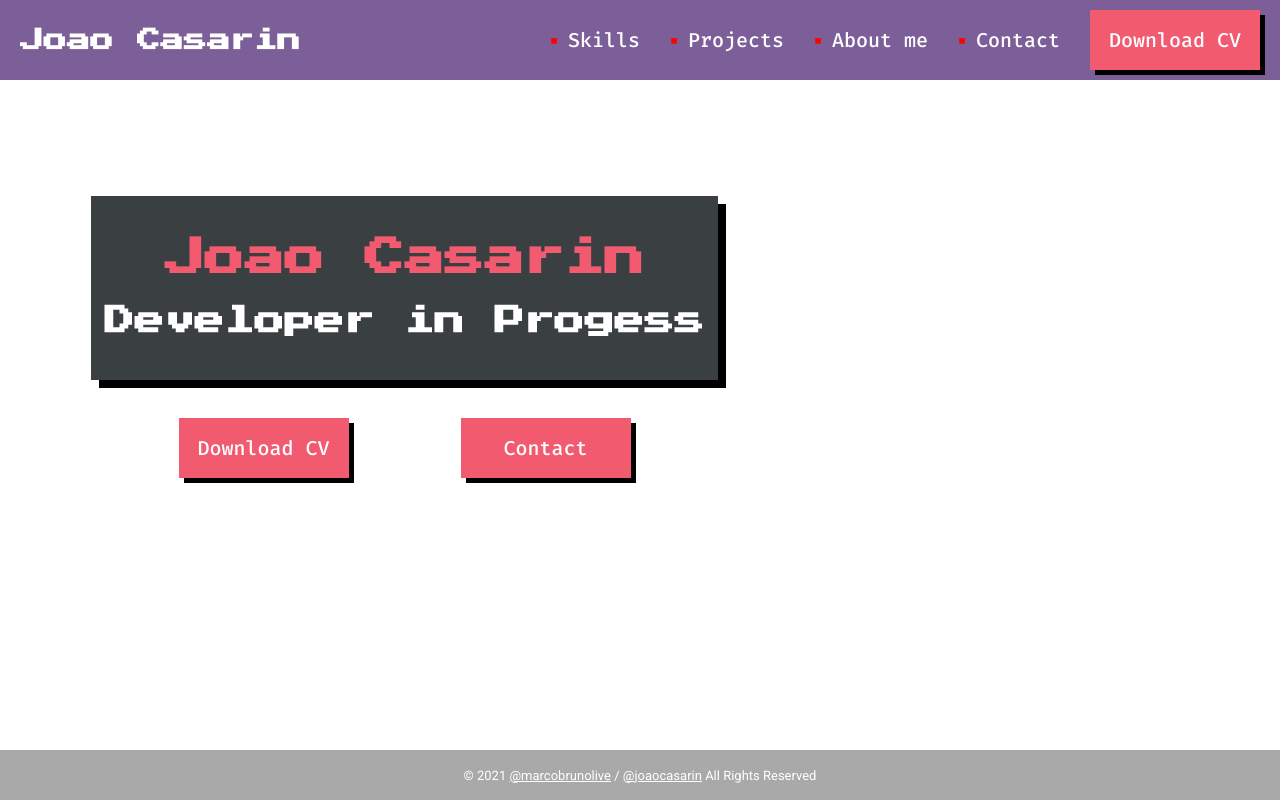
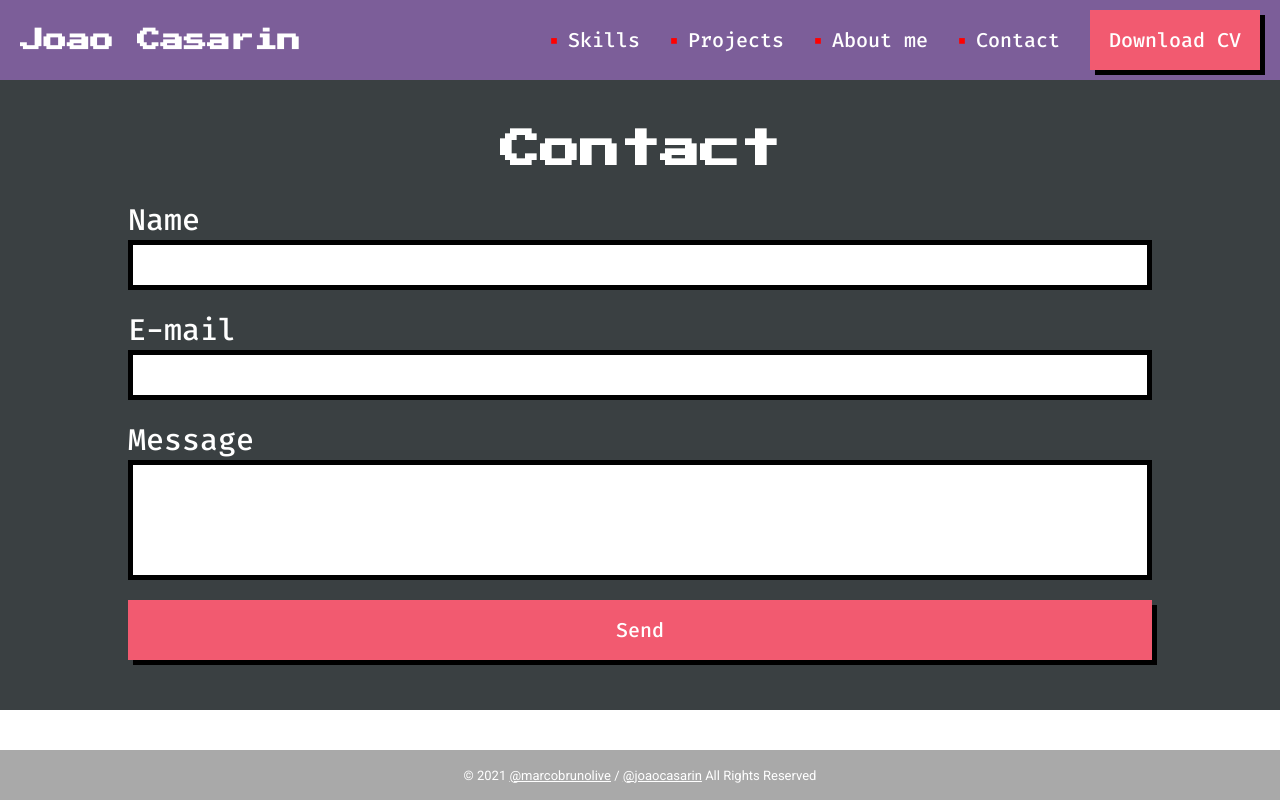
Before and after one commit to joaocasarin/joaocasarin.github.io, an Angular app: page /contact in a window 1280 px wide. Built offline with nearby package versions, Linux system fonts and the light colour scheme.

Commit message:
create contact page

```diff
--- a/src/app/app-routing.module.ts
+++ b/src/app/app-routing.module.ts
@@ -1,5 +1,6 @@
 import { NgModule } from '@angular/core';
 import { RouterModule, Routes } from '@angular/router';
+import { ContactComponent } from './contact/contact.component';
 import { HomeComponent } from './home/home.component';
 import { SkillsComponent } from './skills/skills.component';
 
@@ -22,7 +23,7 @@ const routes: Routes = [
   },
   {
     path: 'contact',
-    component: HomeComponent
+    component: ContactComponent
   }
 ];
 
--- a/src/app/app.component.css
+++ b/src/app/app.component.css
@@ -83,7 +83,7 @@
   cursor: pointer;
   transition: transform 100ms cubic-bezier(.45,.97,.68,2.48);
   border: none;
-  outline:none;
+  outline: none;
 }
 
 .download-cv:hover {
@@ -124,9 +124,7 @@
   width: 100vw;
   flex-grow: 1;
   display: flex;
-  flex-direction: row;
-  background-size: contain;
-  background-position: center;
+  flex-direction: column;
 }
 /* BODY STYLES - END */
 
--- a/src/app/app.module.ts
+++ b/src/app/app.module.ts
@@ -9,12 +9,14 @@ import { MatButtonModule } from '@angular/material/button';
 import { MatIconModule } from "@angular/material/icon";
 import { MatSidenavModule } from "@angular/material/sidenav";
 import { SkillsComponent } from './skills/skills.component';
+import { ContactComponent } from './contact/contact.component';
 
 @NgModule({
   declarations: [
     AppComponent,
     HomeComponent,
-    SkillsComponent
+    SkillsComponent,
+    ContactComponent
   ],
   imports: [
     BrowserModule,
--- /dev/null
+++ b/src/app/contact/contact.component.css
@@ -0,0 +1,66 @@
+@import url('https://fonts.googleapis.com/css2?family=Fira+Code:wght@300&display=swap');
+@import url('https://fonts.googleapis.com/css2?family=Press+Start+2P&display=swap');
+
+.wrapper {
+  background-color: #3A4042;
+  width: 100vw;
+  position: relative;
+  min-height: 100%;
+  padding: 50px 0 0 0;
+  display: flex;
+  flex-direction: column;
+  align-items: center;
+  font-family: 'Press Start 2P', cursive;
+  color: white;
+}
+
+.title {
+  font-size: 40px;
+}
+
+.contact-form {
+  margin-top: 30px;
+  display: flex;
+  flex-direction: column;
+  font-family: 'Fira Code', monospace;
+  font-size: 30px;
+}
+
+.contact-form input, .contact-form textarea {
+  border: 5px solid black;
+  height: 50px;
+  width: 80vw;
+  font-size: 30px;
+  margin-bottom: 20px;
+  outline: none;
+  resize: none;
+  justify-content: center;
+}
+
+.contact-form #msg {
+  height: 120px;
+}
+
+.contact-form .btn-submit {
+  background-color: #F25A70;
+  height: 60px;
+  font-family: 'Fira Code', monospace;
+  font-size: 20px;
+  color: white;
+  box-shadow: 5px 5px black;
+  cursor: pointer;
+  transition: transform 100ms cubic-bezier(.45,.97,.68,2.48);
+  border: none;
+  outline: none;
+  margin-bottom: 50px;
+}
+
+.contact-form .btn-submit:hover {
+  background-color: #3e8e41
+}
+
+.contact-form .btn-submit:active {
+  background-color: #3e8e41;
+  box-shadow: 0 0 black;
+  transform: translateY(4px);
+}
--- /dev/null
+++ b/src/app/contact/contact.component.html
@@ -0,0 +1,16 @@
+<section class="wrapper">
+  <h2 class="title">Contact</h2>
+
+  <article class="contact-form">
+    <label class="name" for="name">Name</label>
+    <input type="text" id="name">
+
+    <label class="mail" for="mail">E-mail</label>
+    <input type="email" id="mail">
+
+    <label class="msg" for="msg">Message</label>
+    <textarea name="msg" id="msg" cols="30" rows="1"></textarea>
+
+    <button class="btn-submit" type="submit">Send</button>
+  </article>
+</section>
--- /dev/null
+++ b/src/app/contact/contact.component.ts
@@ -0,0 +1,15 @@
+import { Component, OnInit } from '@angular/core';
+
+@Component({
+  selector: 'app-contact',
+  templateUrl: './contact.component.html',
+  styleUrls: ['./contact.component.css']
+})
+export class ContactComponent implements OnInit {
+
+  constructor() { }
+
+  ngOnInit(): void {
+  }
+
+}
--- a/src/app/home/home.component.css
+++ b/src/app/home/home.component.css
@@ -4,7 +4,7 @@
   display: flex;
   flex-direction: column;
   align-items: center;
-  margin: 116px 0 0 91px;
+  margin-top: 116px;
   font-family: 'Press Start 2P', cursive;
 }
 
--- a/src/app/home/home.component.html
+++ b/src/app/home/home.component.html
@@ -6,6 +6,6 @@
 
   <article class="buttons">
     <button class="download-cv">Download CV</button>
-    <button class="btn-contact">Contact</button>
+    <button class="btn-contact" routerLink="contact">Contact</button>
   </article>
 </section>
--- a/src/app/skills/skills.component.html
+++ b/src/app/skills/skills.component.html
@@ -7,8 +7,8 @@
     <div class="skill-bar">
       <h3 class="skill-title">HTML</h3>
 
-      <progress class="progress-bar" max="100" value="50">
-        50%
+      <progress class="progress-bar" max="100" value="70">
+        70%
       </progress>
     </div>
   </article>
@@ -19,8 +19,8 @@
     <div class="skill-bar">
       <h3 class="skill-title">CSS</h3>
 
-      <progress class="progress-bar" max="100" value="50">
-        50%
+      <progress class="progress-bar" max="100" value="65">
+        65%
       </progress>
     </div>
   </article>
@@ -31,8 +31,8 @@
     <div class="skill-bar">
       <h3 class="skill-title">JS</h3>
 
-      <progress class="progress-bar" max="100" value="50">
-        50%
+      <progress class="progress-bar" max="100" value="60">
+        60%
       </progress>
     </div>
   </article>
@@ -43,8 +43,8 @@
     <div class="skill-bar">
       <h3 class="skill-title">ReactJS</h3>
 
-      <progress class="progress-bar" max="100" value="50">
-        50%
+      <progress class="progress-bar" max="100" value="20">
+        20%
       </progress>
     </div>
   </article>
@@ -67,8 +67,8 @@
     <div class="skill-bar">
       <h3 class="skill-title">TDD</h3>
 
-      <progress class="progress-bar" max="100" value="50">
-        50%
+      <progress class="progress-bar" max="100" value="0">
+        0%
       </progress>
     </div>
   </article>
@@ -79,8 +79,8 @@
     <div class="skill-bar">
       <h3 class="skill-title">Rest API</h3>
 
-      <progress class="progress-bar" max="100" value="50">
-        50%
+      <progress class="progress-bar" max="100" value="20">
+        20%
       </progress>
     </div>
   </article>
@@ -91,8 +91,8 @@
     <div class="skill-bar">
       <h3 class="skill-title">UX</h3>
 
-      <progress class="progress-bar" max="100" value="50">
-        50%
+      <progress class="progress-bar" max="100" value="10">
+        10%
       </progress>
     </div>
   </article>
```
Also changed, not shown: 1 other file (tests, documents, lock files or other folders).
